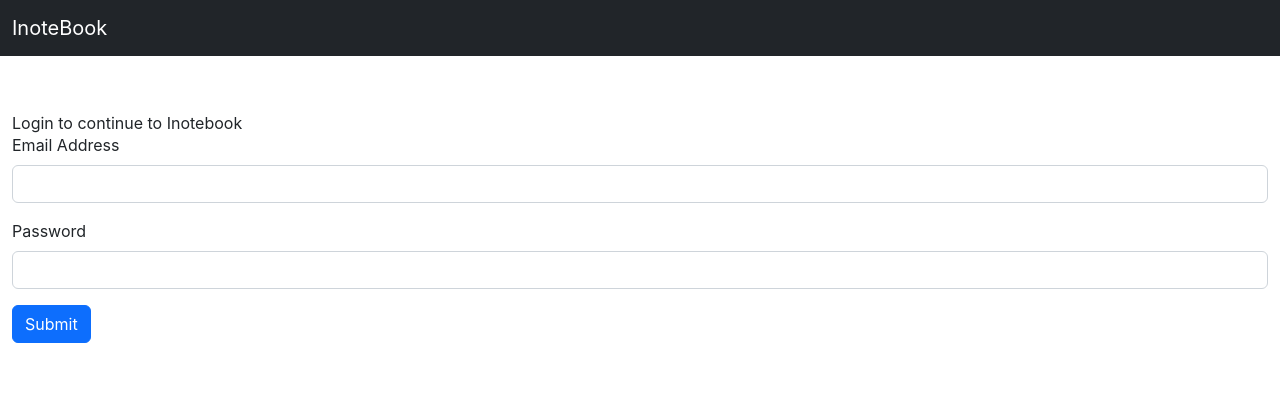
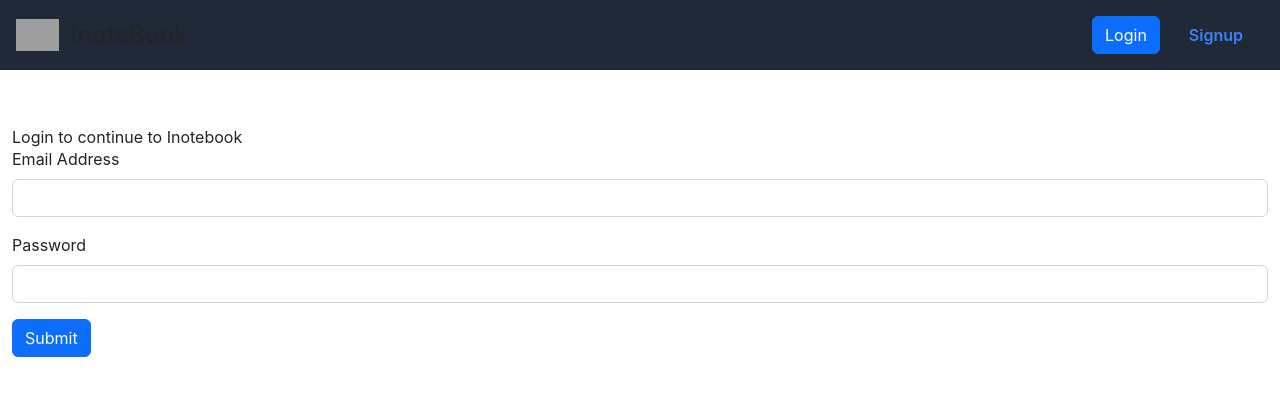
Before and after one commit to pranjal6314/inotebook, a React (Create React App) app: page /Login in a window 1280 px wide. Shown: the top 396 px of the page. Built offline with nearby package versions, Linux system fonts and the light colour scheme; grey boxes are pictures that could not be loaded.

Commit message:
style : Navbar Changed 💎

```diff
--- a/src/Components/navbar.js
+++ b/src/Components/navbar.js
@@ -1,44 +1,71 @@
-import React,{useEffect} from 'react'
+import React,{useEffect, useState} from 'react'
 import {Link, useLocation,useNavigate} from "react-router-dom";
 
 function Navbar() {
   const history=useNavigate();
+
   const handelLogout=()=>{
     localStorage.removeItem('token');
     history("/Login");
   }
   let location =useLocation(); //this hook is used to get the current location
-  useEffect(()=>{
-    console.log(location.pathname);
-  },[location])
+  const [activeLink, setActiveLink] = useState(location.pathname);
+  // useEffect(()=>{
+  //   console.log(location.pathname);
+  // },[location])
   return (
 
     <div>
-        <nav className="navbar navbar-expand-lg navbar-dark bg-dark ">
-  <div className="container-fluid">
-    <Link className="navbar-brand" to="/">InoteBook</Link>
-    <button className="navbar-toggler" type="button" data-bs-toggle="collapse" data-bs-target="#navbarSupportedContent" aria-controls="navbarSupportedContent" aria-expanded="false" aria-label="Toggle navigation">
-      <span className="navbar-toggler-icon"></span>
-    </button>
-    <div className="collapse navbar-collapse" id="navbarSupportedContent">
-      <ul className="navbar-nav me-auto mb-2 mb-lg-0">
-        <li className="nav-item">
-          <Link className={`nav-link ${location.pathname==="/"?"active":""} `} aria-current="page" to="/">Home</Link>
+
+<nav className="border-gray-200 bg-gray-800 dark:bg-gray-800 dark:border-gray-700">
+  <div className="max-w-screen-xl flex flex-wrap items-center justify-between mx-auto p-3">
+    <Link to="/" className="flex items-center space-x-3 rtl:space-x-reverse">
+      <img src="https://flowbite.com/docs/images/logo.svg" className="h-8" alt="Flowbite Logo" />
+      <span className="self-center text-2xl font-semibold whitespace-nowrap dark:text-white">InoteBook</span>
+    </Link>
+
+    <div className="hidden w-full" id="navbar-hamburger">
+      <ul className="flex flex-col font-medium mt-4 rounded-lg bg-gray-50 dark:bg-gray-800 dark:border-gray-700">
+        <li>
+          <Link to="/" className={`block py-2 px-3 text-white bg-blue-700 rounded dark:bg-blue-600 ${location.pathname === "/" ? "font-semibold" : ""}`} aria-current="page">Home</Link>
         </li>
-        <li className="nav-item">
-          <Link className={`nav-link ${location.pathname==="/About"?"active":""} `} to="/About">About</Link>
+        <li>
+          <Link to="/About" className={`block py-2 px-3 text-gray-900 rounded hover:bg-gray-100 dark:text-gray-400 dark:hover:bg-gray-700 dark:hover:text-white ${location.pathname === "/About" ? "font-semibold" : ""}`}>About</Link>
         </li>
+      </ul>
+    </div>
+    <div className="flex items-center">
+      {!localStorage.getItem('token') ? (
+       <div className="flex">
 
 
-      </ul>
-      {!localStorage.getItem('token')?<form className="d-flex" >
-        <Link to="/Login" className='btn btn-primary mx-2' role="button">Login</Link>
-        <Link to="/Signup" className='btn btn-primary mx-2' role="button">Signup</Link>
 
-      </form>:<button onClick={handelLogout} className='btn btn-primary'>Logout </button>}
+       <Link
+  to="/Login"
+  className={`btn mx-2 ${activeLink === "/Login" ? "btn-primary" : "text-blue-500"}`}
+  role="button"
+  onClick={() => setActiveLink("/Login")}
+>
+  {activeLink === "/Login" ? "Login" : <span className="hover:text-white font-semibold whitespace-nowrap dark:text-white">Login</span>}
+</Link>
+       <Link
+  to="/Signup"
+  className={`btn mx-2 ${activeLink === "/Signup" ? "btn-primary" : "text-blue-500"}`}
+  role="button"
+  onClick={() => setActiveLink("/Signup")}
+>
+  {activeLink === "/Signup" ? "Signup" : <span className="hover:text-white font-semibold whitespace-nowrap dark:text-white ">Signup</span>}
+</Link>
+     </div>
+      ) : (
+        <button onClick={handelLogout} className="btn btn-primary">Logout</button>
+      )}
     </div>
   </div>
 </nav>
+
+
+
     </div>
   )
 }
```
